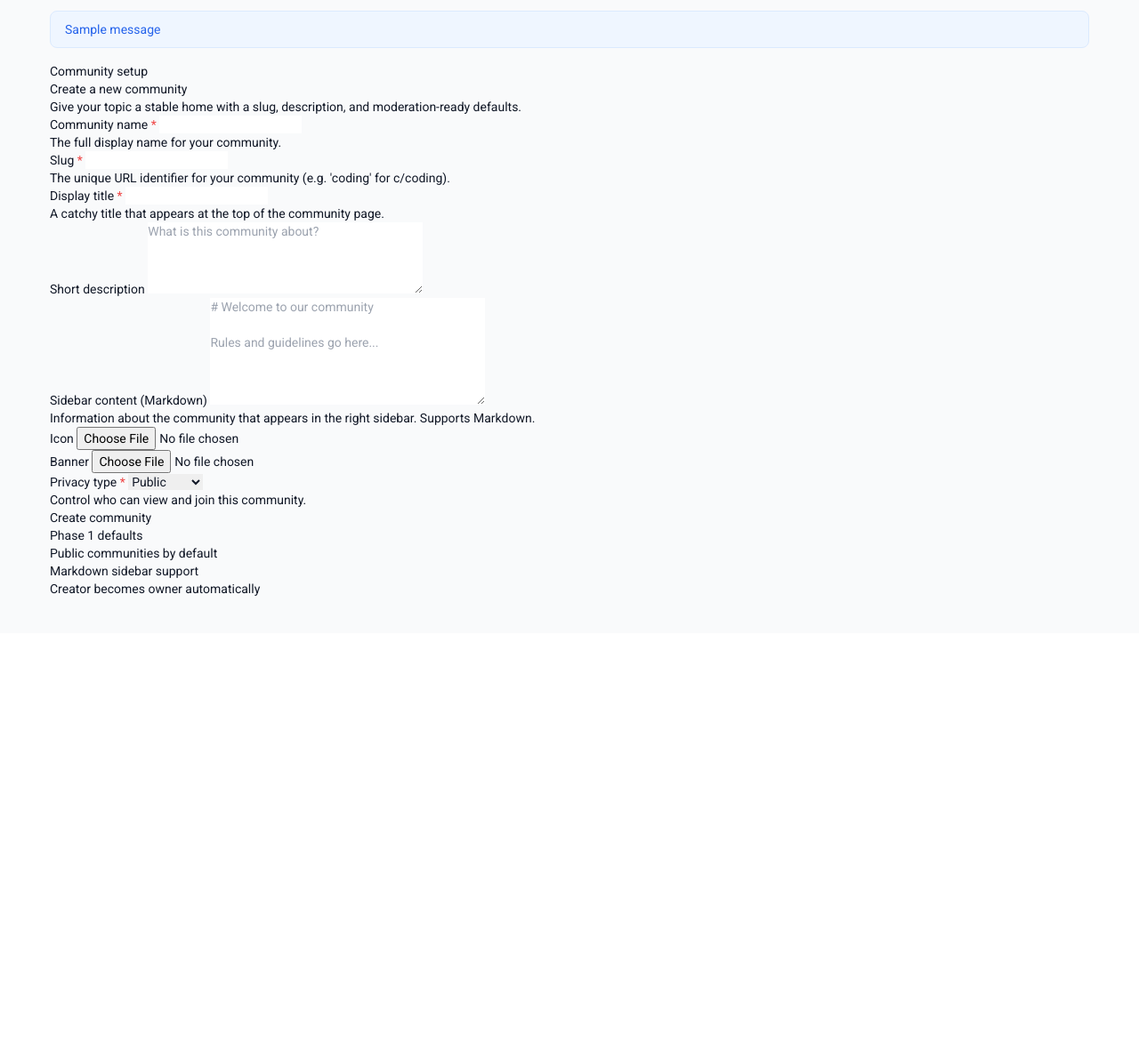
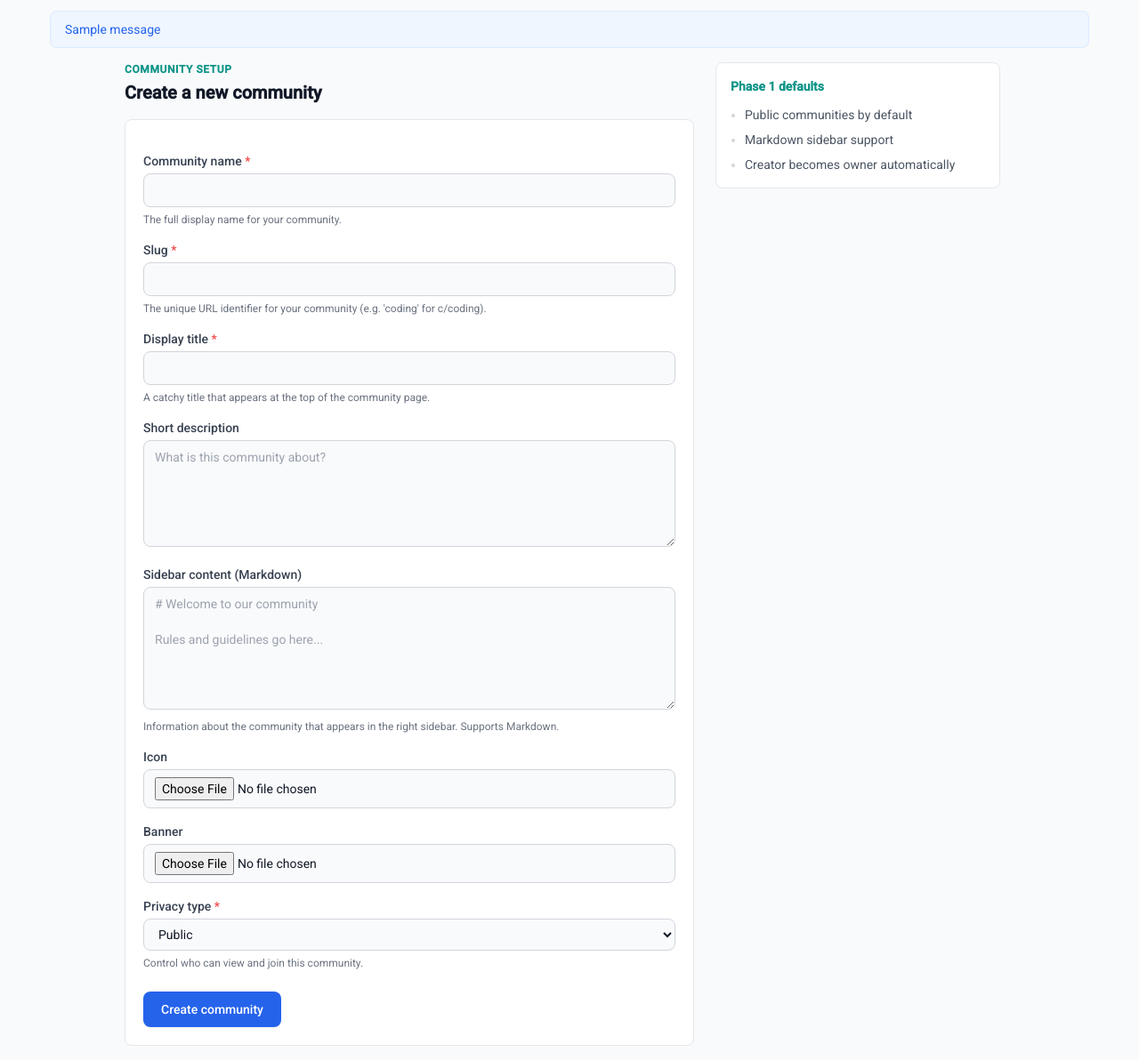
Before and after one commit to lucmuss/aggora-chat, a Django app: page /c/create/ in a window 1280 px wide. Shown: the part 88-1280 px from the top of the page at 89% size. Before the commit the page ends 758 px from the top, so only its background shows below. Run offline with Django 5.2, Linux system fonts and the light colour scheme; a user stored in the database is signed in; tables that the repository leaves empty hold one stand-in row (values such as "Sample post"); one stand-in notice (Sample message) is shown; parts of the project's set-up code (start-up, migrations or seed data) failed here and were passed over; some libraries are stand-ins or nearby versions; some web fonts are replaced.

Commit message:
Fix(QA 2): Resolve profile formatting, add admin-mod perm skip, restyle forms in Tailwind

```diff
--- a/apps/moderation/permissions.py
+++ b/apps/moderation/permissions.py
@@ -35,6 +35,8 @@ ROLE_PERMISSIONS = {
 
 
 def has_mod_permission(user, community, permission):
+    if user.is_staff or user.is_superuser:
+        return True
     membership = CommunityMembership.objects.filter(user=user, community=community).first()
     if not membership:
         return False
--- a/static/css/app.css
+++ b/static/css/app.css
@@ -170,3 +170,41 @@ a:focus-visible {
 .tab-indicator {
     transition: border-color 0.15s, color 0.15s;
 }
+
+/* Form defaults */
+.styled-form input[type="text"],
+.styled-form input[type="url"],
+.styled-form input[type="file"],
+.styled-form input[type="password"],
+.styled-form input[type="email"],
+.styled-form textarea,
+.styled-form select {
+    width: 100%;
+    padding: 0.5rem 0.75rem;
+    border: 1px solid #D1D5DB;
+    border-radius: 0.5rem;
+    font-size: 0.875rem;
+    line-height: 1.25rem;
+    transition: all 0.15s;
+    background-color: #F9FAFB;
+}
+
+.styled-form input:focus,
+.styled-form textarea:focus,
+.styled-form select:focus {
+    outline: none;
+    border-color: #0E7490;
+    box-shadow: 0 0 0 1px #0E7490;
+    background-color: #ffffff;
+}
+
+.styled-form textarea {
+    min-height: 120px;
+    resize: vertical;
+}
+
+.styled-form input[type="checkbox"] {
+    width: 1rem;
+    height: 1rem;
+    border-radius: 0.25rem;
+}
--- a/templates/base.html
+++ b/templates/base.html
@@ -1,12 +1,15 @@
 {% load static common_tags %}
 <!DOCTYPE html>
 <html lang="en" class="{% if request.COOKIES.agora_theme == 'dark' %}dark{% endif %}">
+
 <head>
   <meta charset="utf-8">
   <meta name="viewport" content="width=device-width, initial-scale=1">
   <title>{% block title %}{{ APP_NAME }}{% endblock %}</title>
   <link rel="preconnect" href="https://fonts.googleapis.com">
-  <link href="https://fonts.googleapis.com/css2?family=Google+Sans:wght@400;500;700&family=Roboto:wght@400;500&family=Roboto+Mono:wght@400&display=swap" rel="stylesheet">
+  <link
+    href="https://fonts.googleapis.com/css2?family=Google+Sans:wght@400;500;700&family=Roboto:wght@400;500&family=Roboto+Mono:wght@400&display=swap"
+    rel="stylesheet">
   <link rel="stylesheet" href="{% static 'css/app.css' %}">
   <script src="https://cdn.tailwindcss.com"></script>
   <script>
@@ -15,8 +18,8 @@
       theme: {
         extend: {
           colors: {
-            primary: { DEFAULT:'#2563EB', hover:'#1D4ED8', light:'#EFF6FF', muted:'#DBEAFE' },
-            opal:    { DEFAULT:'#0D9488', hover:'#0F766E', light:'#F0FDFA', muted:'#CCFBF1', accent:'#99F6E4' },
+            primary: { DEFAULT: '#2563EB', hover: '#1D4ED8', light: '#EFF6FF', muted: '#DBEAFE' },
+            opal: { DEFAULT: '#0D9488', hover: '#0F766E', light: '#F0FDFA', muted: '#CCFBF1', accent: '#99F6E4' },
           },
           fontFamily: {
             sans: ['"Google Sans"', 'Roboto', 'Arial', 'sans-serif'],
@@ -33,16 +36,18 @@
   <script src="https://unpkg.com/htmx.org@2.0.4"></script>
   <script src="{% static 'js/app.js' %}" defer></script>
 </head>
+
 <body class="bg-gray-50 text-gray-900 font-sans text-sm antialiased min-h-screen">
 
   {% include "partials/header.html" %}
 
   {% if messages %}
-    <div class="max-w-[1200px] mx-auto px-4 pt-3 space-y-1">
-      {% for message in messages %}
-        <div class="px-4 py-2.5 rounded-g bg-primary-light border border-primary-muted text-sm text-primary">{{ message }}</div>
-      {% endfor %}
+  <div class="max-w-[1200px] mx-auto px-4 pt-3 space-y-1">
+    {% for message in messages %}
+    <div class="px-4 py-2.5 rounded-g bg-primary-light border border-primary-muted text-sm text-primary">{{ message }}
     </div>
+    {% endfor %}
+  </div>
   {% endif %}
 
   <div class="max-w-[1200px] mx-auto px-4 py-4">
@@ -50,8 +55,17 @@
   </div>
 
   <div id="shortcut-status"
-       class="fixed bottom-6 left-1/2 -translate-x-1/2 z-50 px-4 py-2 rounded-g shadow-glow bg-gray-900 text-white text-xs font-medium animate-slide-up"
-       aria-live="polite"></div>
+    class="fixed bottom-6 left-1/2 -translate-x-1/2 z-50 px-4 py-2 rounded-g shadow-glow bg-gray-900 text-white text-xs font-medium animate-slide-up"
+    aria-live="polite"></div>
 
+  <script>
+    document.body.addEventListener('htmx:configRequest', (event) => {
+      const match = document.cookie.match(new RegExp('(^| )csrftoken=([^;]+)'));
+      if (match) {
+        event.detail.headers['X-CSRFToken'] = match[2];
+      }
+    });
+  </script>
 </body>
+
 </html>
--- a/templates/communities/create.html
+++ b/templates/communities/create.html
@@ -3,35 +3,55 @@
 {% block title %}Create Community{% endblock %}
 
 {% block content %}
-<section class="grid grid-main">
-  <div class="card card-form">
-    <p class="eyebrow">Community setup</p>
-    <h1>Create a new community</h1>
-    <p class="lede">Give your topic a stable home with a slug, description, and moderation-ready defaults.</p>
-    <form method="post" enctype="multipart/form-data" class="form stack">
+<div class="max-w-[1000px] mx-auto lg:flex lg:gap-6">
+  <div class="flex-1 min-w-0 max-w-[640px]">
+    <div class="mb-4">
+      <p class="text-xs font-semibold text-opal uppercase tracking-wider mb-1">Community setup</p>
+      <h1 class="text-xl font-semibold text-gray-900">Create a new community</h1>
+    </div>
+
+    <div class="bg-white border border-gray-200 rounded-g overflow-hidden">
+      <form method="post" enctype="multipart/form-data" class="styled-form p-5 space-y-4">
         {% csrf_token %}
+
+        {% if form.non_field_errors %}
+        <div class="bg-red-50 text-red-600 text-sm p-3 rounded-g mb-4">
           {{ form.non_field_errors }}
+        </div>
+        {% endif %}
+
         {% for field in form %}
-      <div class="field">
-        <label for="{{ field.id_for_label }}">{{ field.label }}{% if field.field.required %} <span
-            class="text-red-500">*</span>{% endif %}</label>
+        <div>
+          <label for="{{ field.id_for_label }}" class="block text-sm font-medium text-gray-700 mb-1">
+            {{ field.label }}{% if field.field.required %} <span class="text-red-500">*</span>{% endif %}
+          </label>
+          <div class="w-full">
             {{ field }}
-        {% if field.help_text %}<p class="field__help">{{ field.help_text }}</p>{% endif %}
-        {% if field.errors %}<div class="field__errors">{{ field.errors }}</div>{% endif %}
+          </div>
+          {% if field.help_text %}<p class="text-xs text-gray-500 mt-1.5">{{ field.help_text|safe }}</p>{% endif %}
+          {% if field.errors %}<p class="text-xs text-red-500 mt-1">{{ field.errors.as_text }}</p>{% endif %}
         </div>
         {% endfor %}
-      <button type="submit" class="button button-primary">Create community</button>
+
+        <div class="pt-2">
+          <button type="submit"
+            class="h-10 px-5 bg-primary text-white rounded-g font-medium hover:bg-primary-hover transition-colors shadow-sm cursor-pointer border-0">
+            Create community
+          </button>
+        </div>
       </form>
     </div>
-  <aside class="stack">
-    <section class="card card-accent">
-      <h3>Phase 1 defaults</h3>
-      <ul class="list">
+  </div>
+
+  <aside class="hidden lg:block w-80 shrink-0">
+    <div class="bg-white border border-gray-200 rounded-g p-4 sticky top-[72px]">
+      <h3 class="font-semibold text-sm text-opal mb-3">Phase 1 defaults</h3>
+      <ul class="text-sm text-gray-600 space-y-2 list-disc pl-4 marker:text-gray-300">
         <li>Public communities by default</li>
         <li>Markdown sidebar support</li>
         <li>Creator becomes owner automatically</li>
       </ul>
-    </section>
+    </div>
   </aside>
-</section>
+</div>
 {% endblock %}
```
Also changed, not shown: templates/posts/create.html (+43 -19 lines). Lines whose indentation alone changed are shown as unchanged.
